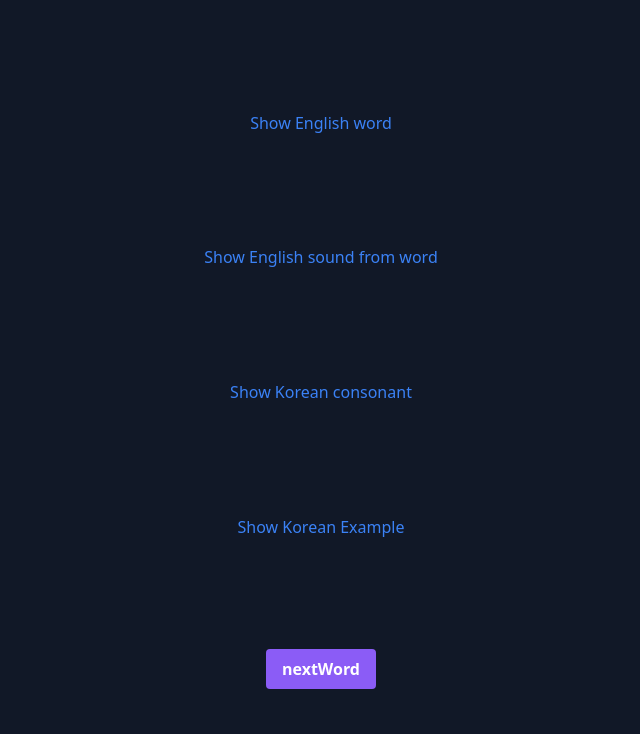
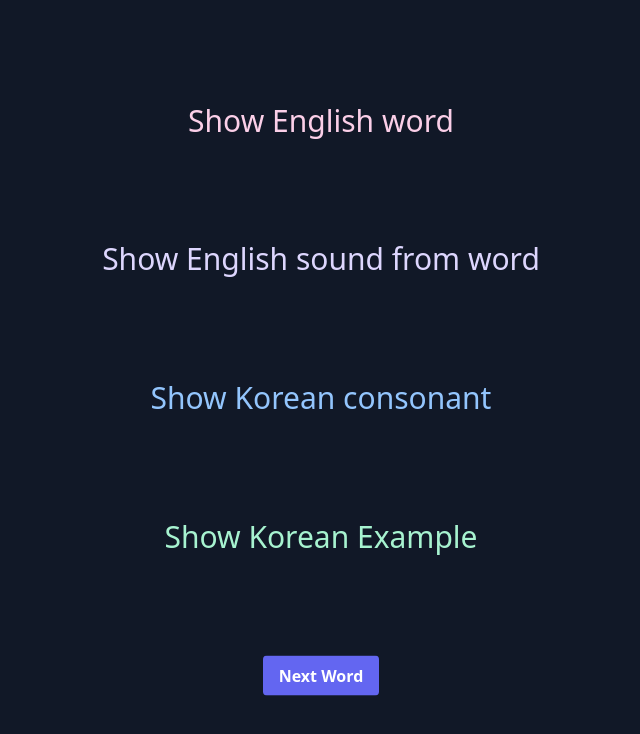
Before and after one commit to swaticodes/breakthebarrier, a React (Create React App) app: page / in a window 1280 px wide. Shown: the top 734 px of the page, without its empty margins (319-959 px from the left). Built offline with nearby package versions, Linux system fonts and the light colour scheme.

Commit message:
changes to buttons

```diff
--- a/src/App.js
+++ b/src/App.js
@@ -59,11 +59,35 @@ function App() {
     const [index, setIndex] = useState(0); // state variable, intialize index to be 0
 
 
-    const SwitchButton = ({initialText, afterText}) => {
+    const SwitchButton1 = ({initialText, afterText}) => {
         const [buttonText, setButtonText] = useState(initialText);
 
         return (
-            <button className="text-blue-500" onClick={() => setButtonText(afterText)}>{buttonText}</button>
+            <button className="text-pink-200 text-3xl" onClick={() => setButtonText(afterText)}>{buttonText}</button>
+        );
+    }
+
+    const SwitchButton2 = ({initialText, afterText}) => {
+        const [buttonText, setButtonText] = useState(initialText);
+
+        return (
+            <button className="text-purple-200 text-3xl" onClick={() => setButtonText(afterText)}>{buttonText}</button>
+        );
+    }
+
+    const SwitchButton3 = ({initialText, afterText}) => {
+        const [buttonText, setButtonText] = useState(initialText);
+
+        return (
+            <button className="text-blue-300 text-3xl" onClick={() => setButtonText(afterText)}>{buttonText}</button>
+        );
+    }
+
+    const SwitchButton4 = ({initialText, afterText}) => {
+        const [buttonText, setButtonText] = useState(initialText);
+
+        return (
+            <button className="text-green-200 text-3xl" onClick={() => setButtonText(afterText)}>{buttonText}</button>
         );
     }
 
@@ -92,11 +116,11 @@ function App() {
         <p className="text-blue-500 text-5xl">{words[index]['englishSyllable']}</p>
         <p className="text-green-700 text-5xl">{words[index]['korean']}</p>
         <p className="text-indigo-300 text-5xl">{words[index]['koreanExample']}</p> */}
-        <SwitchButton initialText="Show English word" afterText={words[index]['english']}></SwitchButton>
-        <SwitchButton initialText="Show English sound from word" afterText={words[index]['englishSyllable']}></SwitchButton>
-        <SwitchButton initialText="Show Korean consonant" afterText={words[index]['korean']}></SwitchButton>
-        <SwitchButton initialText="Show Korean Example" afterText={words[index]['koreanExample']}></SwitchButton>
-        <button className="bg-purple-500 hover:bg-purple-300 text-white font-bold py-2 px-4 rounded" onClick={incrementIndex}>nextWord</button>
+        <SwitchButton1 initialText="Show English word" afterText={words[index]['english']}></SwitchButton1>
+        <SwitchButton2 initialText="Show English sound from word" afterText={words[index]['englishSyllable']}></SwitchButton2>
+        <SwitchButton3 initialText="Show Korean consonant" afterText={words[index]['korean']}></SwitchButton3>
+        <SwitchButton4 initialText="Show Korean Example" afterText={words[index]['koreanExample']}></SwitchButton4>
+        <button className="bg-indigo-500 hover:bg-indigo-300 text-white font-bold py-2 px-4 rounded text3xl animate-bounce" onClick={incrementIndex}>Next Word</button>
         </div>
         </>
     );
```
